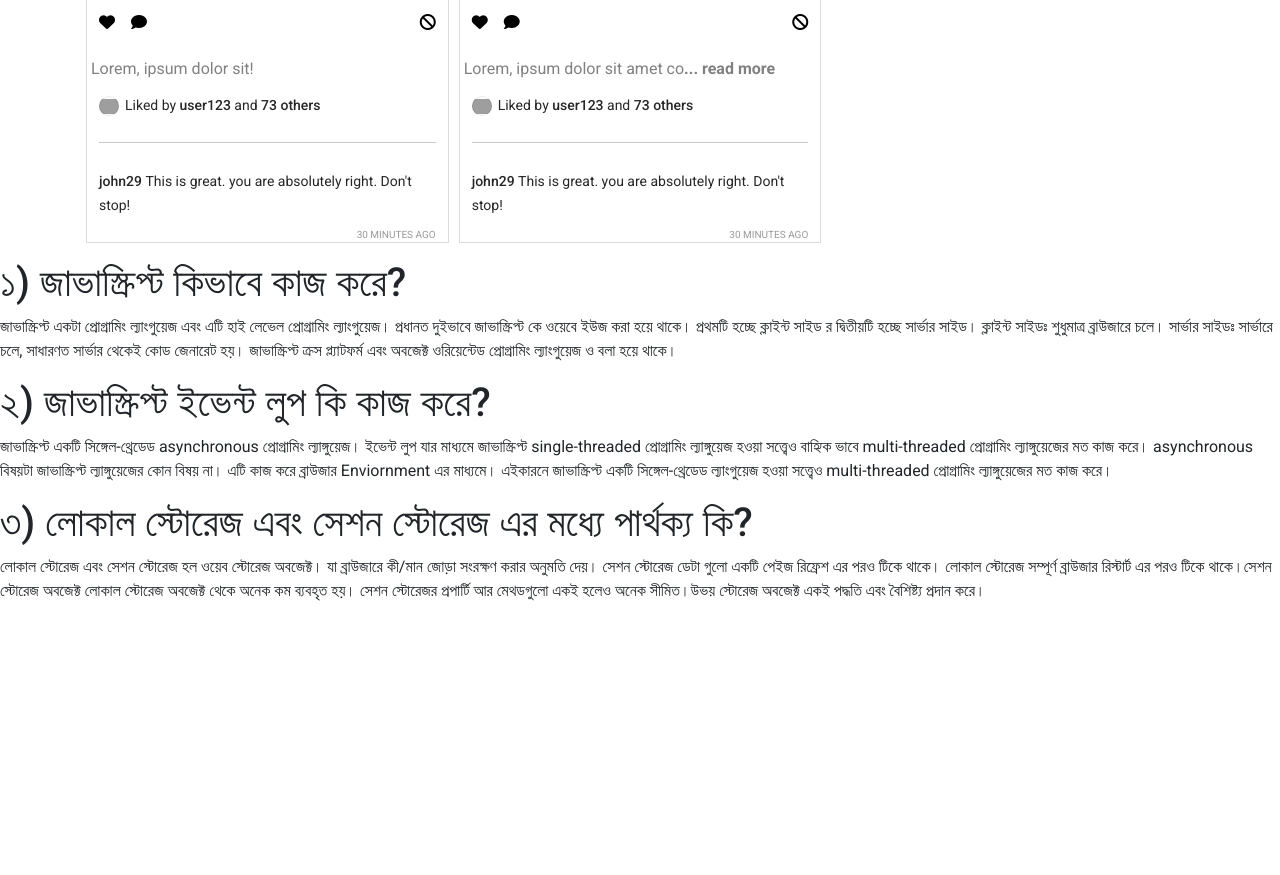
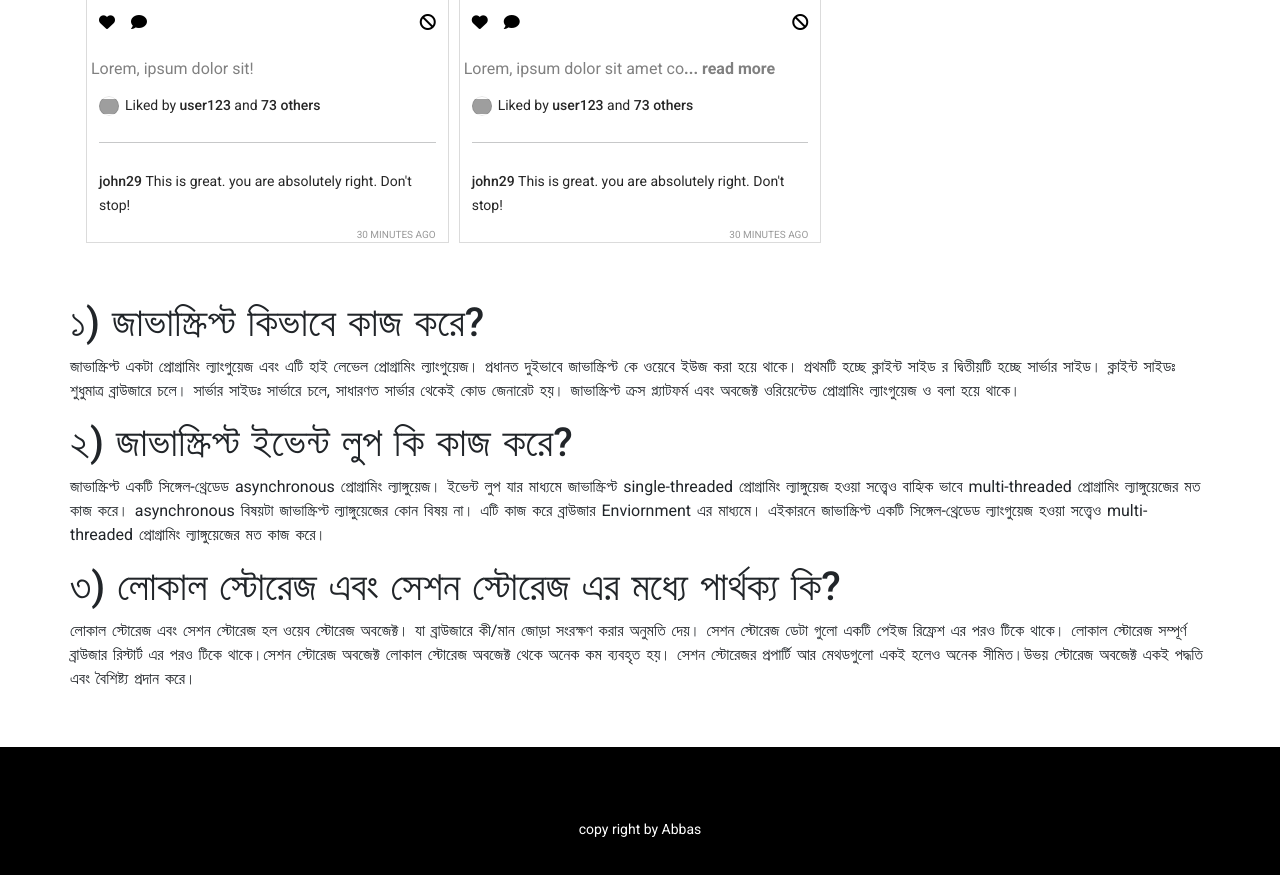
Before and after one commit to mdabbasali185/insta-shohor, a plain HTML site: page index.html in a window 1280 px wide. Shown: the part 1289-2164 px from the top of the page. Before the commit the page ends 1908 px from the top, so only its background shows below. Drawn offline with nearby package versions, Linux system fonts and the light colour scheme; grey boxes are pictures that could not be loaded.

Commit message:
footer complete

```diff
--- a/css/style.css
+++ b/css/style.css
@@ -1,4 +1,4 @@
-@import url('https://fonts.googleapis.com/css2?family=Roboto:wght@300;400;500;700&display=swap');
+@import url("https://fonts.googleapis.com/css2?family=Roboto:wght@300;400;500;700&display=swap");
 
 /* CSS Reset */
 *,
@@ -14,7 +14,7 @@ button,
 input,
 select,
 textarea {
-  font-family: 'Roboto', sans-serif;
+  font-family: "Roboto", sans-serif;
 }
 
 /* Vars */
@@ -44,7 +44,7 @@ img {
   max-width: 100%;
 }
 
-#posts{
+#posts {
   display: grid;
   gap: 10px;
   grid-template-columns: repeat(3, 1fr);
@@ -62,7 +62,6 @@ img {
   overflow: hidden;
   border: 1px solid var(--border);
   text-align: left;
-
 }
 
 .post__header {
@@ -86,7 +85,7 @@ img {
   position: relative;
 }
 .post__avatar::after {
-  content: '';
+  content: "";
   position: absolute;
   top: 0;
   bottom: 0;
@@ -200,7 +199,7 @@ img {
   position: relative;
 }
 .post__likes-avatar::after {
-  content: '';
+  content: "";
   position: absolute;
   top: 0;
   bottom: 0;
@@ -233,23 +232,37 @@ img {
   text-transform: uppercase;
   text-align: right;
 }
-.post__content{
+.post__content {
   margin: 10px 0;
   color: gray;
 }
 
-#liked{
+#liked {
   display: none;
 }
-#reported{
+#reported {
   display: none;
+}
+.question-part {
+  margin: 20px 50px;
+  padding: 20px;
+  word-spacing: 2px;
+}
+footer {
+  background: #000;
+  color: white;
+  text-align: center;
+  padding: 70px;
+  left: 0;
+  bottom: 0;
+  height: 140px;
+
 }
 
 @media only screen and (max-width: 992px) {
   #posts {
     grid-template-columns: repeat(2, 1fr);
   }
-
 }
 @media only screen and (max-width: 576px) {
   #posts {
--- a/index.html
+++ b/index.html
@@ -89,7 +89,7 @@
       </div>
     </main>
     <section>
-      <div>
+      <div class="question-part">
         <h1>১) জাভাস্ক্রিপ্ট কিভাবে কাজ করে?</h1>
         <p>
           জাভাস্ক্রিপ্ট একটা প্রোগ্রামিং ল্যাংগুয়েজ এবং এটি হাই লেভেল
@@ -114,7 +114,9 @@
         <p>  লোকাল স্টোরেজ এবং সেশন স্টোরেজ হল ওয়েব স্টোরেজ অবজেক্ট। যা ব্রাউজারে কী/মান জোড়া সংরক্ষণ করার অনুমতি দেয়। সেশন স্টোরেজ ডেটা গুলো একটি পেইজ রিফ্রেশ এর পরও টিকে থাকে। লোকাল স্টোরেজ সম্পূর্ণ ব্রাউজার রিস্টার্ট এর পরও টিকে থাকে।সেশন স্টোরেজ অবজেক্ট লোকাল স্টোরেজ অবজেক্ট থেকে অনেক কম ব্যবহৃত হয়। সেশন স্টোরেজর প্রপার্টি আর মেথডগুলো একই হলেও অনেক সীমিত।উভয় স্টোরেজ অবজেক্ট একই পদ্ধতি এবং বৈশিষ্ট্য প্রদান করে।</p>
       </div>
     </section>
-    <footer></footer>
+    <footer>
+      <small>copy right by Abbas</small>
+    </footer>
 
     <!-- add javascript  file  -->
     <script src="./js/app.js"></script>
```
